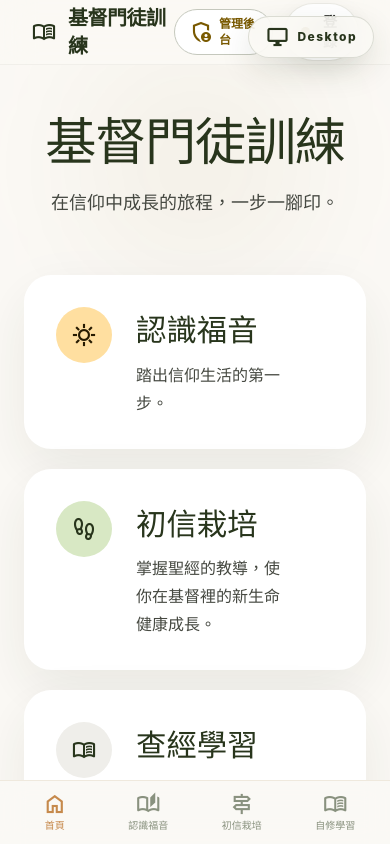
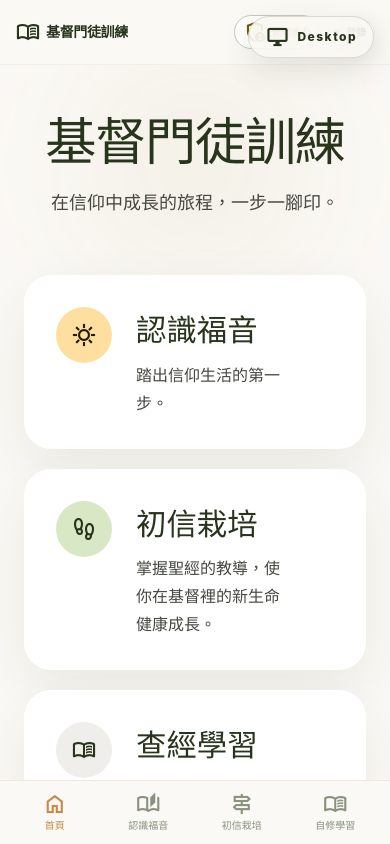
Before and after one commit to enochwork123-stack/IFU-app, a React (Vite) app: page / in a window 390 px wide. Built offline with nearby package versions, Linux system fonts and the light colour scheme.

Commit message:
Fix HomeScreen header alignment for mobile views

```diff
--- a/src/screens/HomeScreen.jsx
+++ b/src/screens/HomeScreen.jsx
@@ -19,23 +19,23 @@ export function HomeScreen() {
   return (
     <>
       <header className="glass-topbar sticky top-0 z-30">
-        <div className="flex h-16 items-center justify-between px-8">
-          <div className="flex items-center gap-3">
-            <Icon name="menu_book" className="text-[22px] text-primary" />
-            <p className="font-headline text-xl font-bold tracking-tight text-primary">
+        <div className="flex h-16 items-center justify-between px-4 sm:px-8">
+          <div className="flex items-center gap-1.5 sm:gap-3">
+            <Icon name="menu_book" className="text-[18px] sm:text-[22px] text-primary" />
+            <p className="font-headline text-sm sm:text-base md:text-xl font-bold tracking-tight text-primary truncate max-w-[110px] sm:max-w-none">
               {customScreenTexts['home:hero-title'] || '基督門徒訓練'}
             </p>
           </div>
-          <div className="flex items-center gap-3">
+          <div className="flex items-center gap-1.5 sm:gap-3">
             <Link
               to="/admin"
-              className="inline-flex items-center gap-1.5 rounded-full border border-outline-variant bg-surface-container-lowest px-3.5 py-1.5 text-xs font-extrabold text-secondary hover:bg-surface-container-low transition active:scale-95"
+              className="inline-flex items-center gap-1 rounded-full border border-outline-variant bg-surface-container-lowest px-2 py-1 sm:px-3.5 sm:py-1.5 text-[10px] sm:text-xs font-extrabold text-secondary hover:bg-surface-container-low transition active:scale-95"
             >
-              <Icon name="admin_panel_settings" className="text-sm" />
+              <Icon name="admin_panel_settings" className="text-[12px] sm:text-sm" />
               管理後台
             </Link>
-            <button className="inline-flex items-center gap-2 rounded-full bg-surface-container-lowest px-4 py-2 text-sm font-semibold text-on-surface shadow-[0_8px_22px_rgba(40,53,28,0.08)] ring-1 ring-[rgba(40,53,28,0.06)] transition-all active:scale-95">
-              <span className="h-2.5 w-2.5 rounded-full bg-secondary" />
+            <button className="inline-flex items-center gap-1.5 rounded-full bg-surface-container-lowest px-2 py-1 sm:px-4 sm:py-2 text-[10px] sm:text-sm font-semibold text-on-surface shadow-[0_8px_22px_rgba(40,53,28,0.08)] ring-1 ring-[rgba(40,53,28,0.06)] transition-all active:scale-95">
+              <span className="h-1.5 w-1.5 sm:h-2.5 sm:w-2.5 rounded-full bg-secondary" />
               登錄
             </button>
           </div>
```
